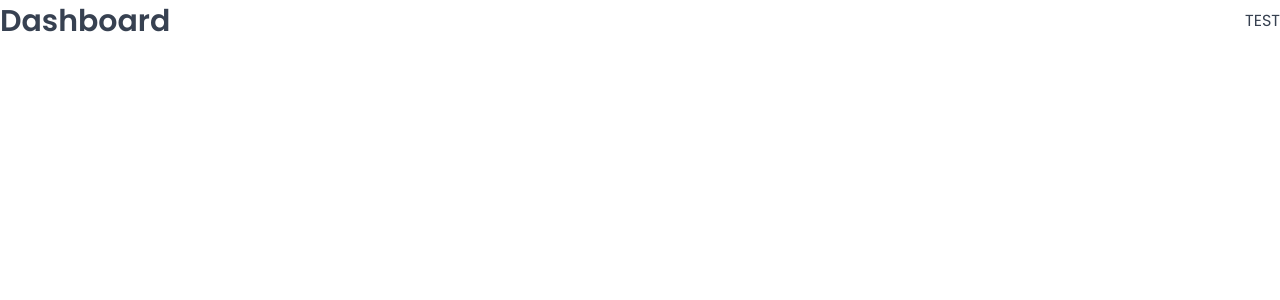
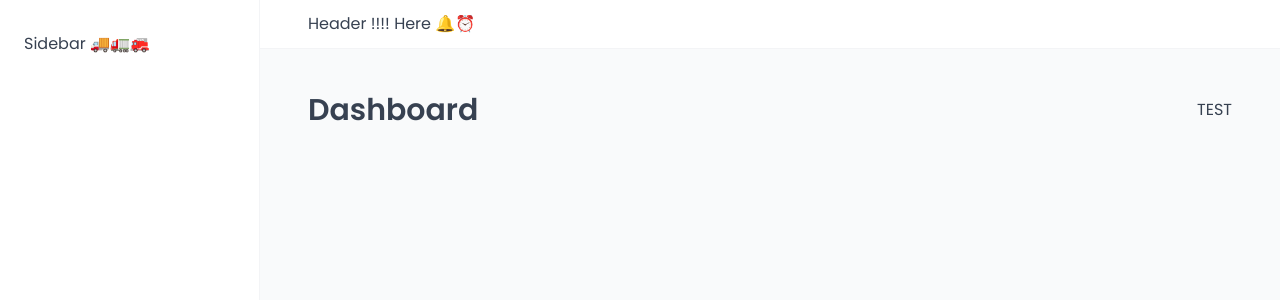
Before and after one commit to Moduloscript/hotel-oasis, a React (Vite) app: page /dashboard in a window 1280 px wide. Shown: the top 300 px of the page. Built offline with nearby package versions, Linux system fonts and the light colour scheme; a web font is replaced by a local one.

Commit message:
Develop the AppLayout Ui component

```diff
--- a/src/App.jsx
+++ b/src/App.jsx
@@ -1,5 +1,5 @@
 import { BrowserRouter, Navigate, Route, Routes } from "react-router-dom";
-import GlobalStyles from "./styles/GlobalStyles"
+import GlobalStyles from "./styles/GlobalStyles";
 import Dashboard from "./pages/Dashboard";
 import Cabins from "./pages/Cabins";
 import Users from "./pages/Users";
@@ -8,20 +8,23 @@
 import Login from "./pages/Login";
 import Bookings from "./pages/Bookings";
 import PageNotFound from "./pages/PageNotFound";
+import AppLayout from "./ui/AppLayout";
 
 const App = () => {
   return (
     <>
-    <GlobalStyles/>
+      <GlobalStyles />
       <BrowserRouter>
         <Routes>
-        <Route index element={<Navigate replace to="dashboard"/>} />
+          <Route element={<AppLayout />}>
+          <Route index element={<Navigate replace to="dashboard" />} />
           <Route path="dashboard" element={<Dashboard />} />
           <Route path="cabins" element={<Cabins />} />
           <Route path="bookings" element={<Bookings />} />
           <Route path="users" element={<Users />} />
           <Route path="settings" element={<Settings />} />
           <Route path="account" element={<Account />} />
+          </Route>
           <Route path="login" element={<Login />} />
           <Route path="" element={<PageNotFound />} />
         </Routes>
--- /dev/null
+++ b/src/ui/AppLayout.jsx
@@ -0,0 +1,30 @@
+import { Outlet } from "react-router-dom";
+import styled from "styled-components";
+import Header from "./Header";
+import Sidebar from "./Sidebar";
+
+const StyledAppLayout = styled.div`
+  display: grid;
+  grid-template-columns: 26rem 1fr;
+  grid-template-rows: auto 1fr;
+  height: 100vh;
+`;
+
+const Main = styled.main`
+  background-color: var(--color-grey-50);
+  padding: 4rem 4.8rem 6.4rem;
+`;
+
+const AppLayout = () => {
+  return (
+    <StyledAppLayout>
+      <Header />
+      <Sidebar />
+      <Main>
+        <Outlet />
+      </Main>
+    </StyledAppLayout>
+  );
+};
+
+export default AppLayout;
--- /dev/null
+++ b/src/ui/Header.jsx
@@ -0,0 +1,17 @@
+import styled from "styled-components"
+
+const StyledHeader = styled.header`
+background-color: var(--color-grey-0);
+padding: 1.2rem 4.8rem;
+border-bottom: 1px solid var(--color-grey-100)
+`
+
+const Header = () => {
+  return (
+    <StyledHeader>
+      Header !!!! Here 🔔⏰
+    </StyledHeader>
+  )
+}
+
+export default Header
--- /dev/null
+++ b/src/ui/Sidebar.jsx
@@ -0,0 +1,19 @@
+import styled from "styled-components"
+
+
+const StyledSidebar = styled.div`
+background-color: var(--color-grey-0);
+padding: 3.2rem 2.4rem;
+border-right: 1px solid var(--color-grey-100);
+grid-row: 1 / -1;
+`
+
+const Sidebar = () => {
+  return (
+    <StyledSidebar>
+      Sidebar 🚚🚛🚒
+    </StyledSidebar>
+  )
+}
+
+export default Sidebar
```
Lines whose indentation alone changed are shown as unchanged.
